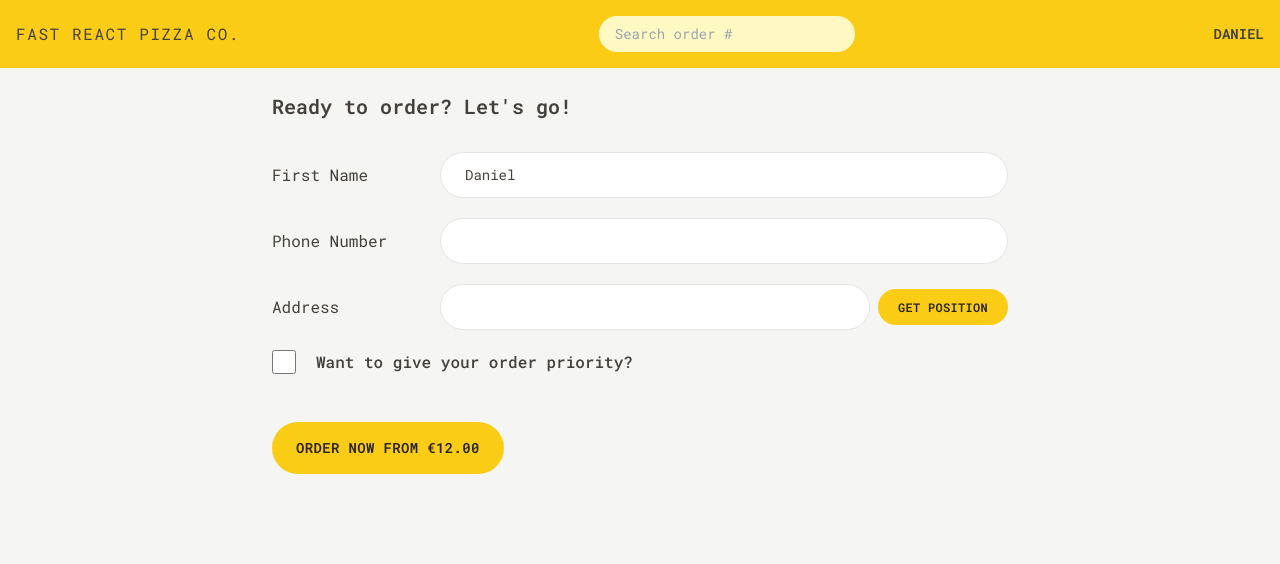
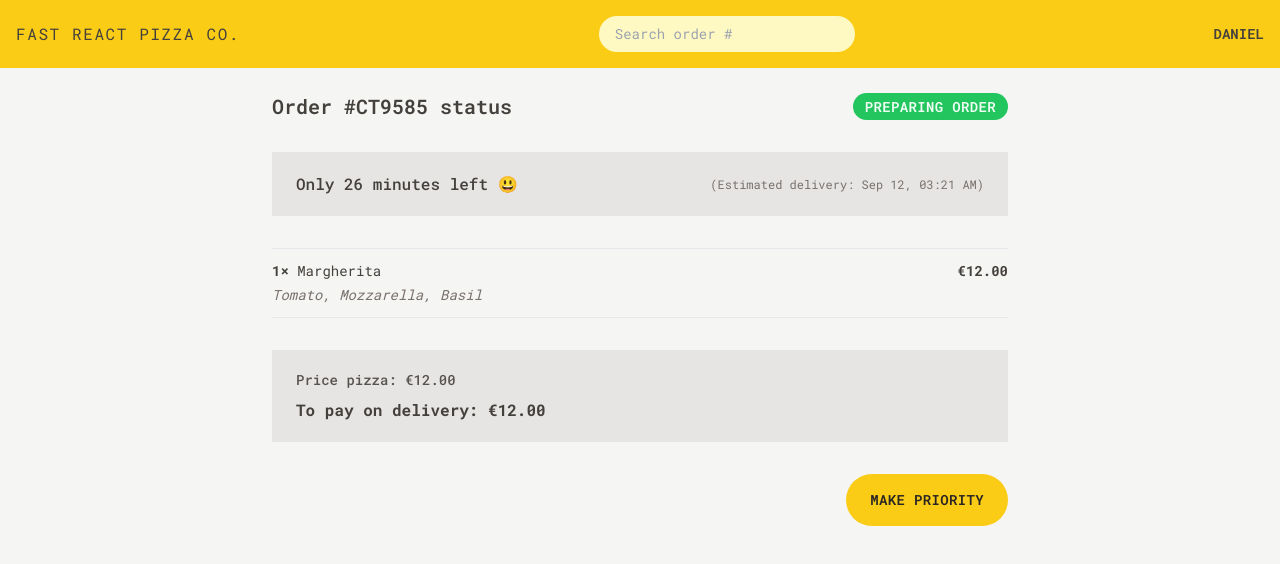
Before and after one commit to DanielArzani/fast-react-pizza, a React (Vite) app: page / in a window 1280 px wide. Shown: the top 564 px of the page. Built offline with nearby package versions, Linux system fonts and the light colour scheme.

Commit message:
create and style the status page

```diff
--- a/src/components/app/App.tsx
+++ b/src/components/app/App.tsx
@@ -1,5 +1,5 @@
 import React from 'react';
-import OrderPage from '../../pages/OrderPage';
+import StatusPage from '../../pages/StatusPage';
 
 /**
  * A pizza ordering application
@@ -7,7 +7,7 @@ import OrderPage from '../../pages/OrderPage';
 function App() {
   return (
     <div className='center relative min-h-full'>
-      <OrderPage />
+      <StatusPage />
     </div>
   );
 }
--- /dev/null
+++ b/src/pages/StatusPage/StatusPage.tsx
@@ -0,0 +1,64 @@
+import React from 'react';
+import Header from '../../components/Header';
+import Main from '../../components/Main';
+
+function StatusPage() {
+  return (
+    <>
+      <Header />
+      <Main>
+        <div className='space-y-8 px-4 py-6'>
+          {/* title */}
+          <div className='flex flex-wrap items-center justify-between gap-2'>
+            <h2 className='text-xl font-semibold'>Order #CT9585 status</h2>
+            <div className='space-x-2'>
+              <span className='rounded-full bg-green-500 px-3 py-1 text-sm font-semibold uppercase tracking-wide text-green-50'>
+                preparing order
+              </span>
+            </div>
+          </div>
+
+          {/* time to delivery */}
+          <div className='flex flex-wrap items-center justify-between gap-2 bg-stone-200 px-6 py-5'>
+            <p className='font-medium'>Only 26 minutes left 😃</p>
+            <p className='text-xs text-stone-500'>
+              (Estimated delivery: Sep 12, 03:21 AM)
+            </p>
+          </div>
+
+          {/* order */}
+          <ul className='dive-stone-200 divide-y border-b border-t'>
+            <li className='space-y-1 py-3'>
+              <div className='flex items-center justify-between gap-4 text-sm'>
+                <p>
+                  <span className='font-bold'>1×</span> Margherita
+                </p>
+                <p className='font-bold'>€12.00</p>
+              </div>
+              <p className='text-sm capitalize italic text-stone-500'>
+                tomato, mozzarella, basil
+              </p>
+            </li>
+          </ul>
+
+          {/* payment price */}
+          <div className='space-y-2 bg-stone-200 px-6 py-5'>
+            <p className='text-sm font-medium text-stone-600'>
+              Price pizza: €12.00
+            </p>
+            <p className='font-bold'>To pay on delivery: €12.00</p>
+          </div>
+
+          {/* make priority */}
+          <form className='text-right'>
+            <button className='inline-block rounded-full bg-yellow-400 px-4 py-3 text-sm font-semibold uppercase tracking-wide text-stone-800 transition-colors duration-300 hover:bg-yellow-300 focus:bg-yellow-300 focus:outline-none focus:ring focus:ring-yellow-300 focus:ring-offset-2 disabled:cursor-not-allowed md:px-6 md:py-4'>
+              Make priority
+            </button>
+          </form>
+        </div>
+      </Main>
+    </>
+  );
+}
+
+export default StatusPage;
--- /dev/null
+++ b/src/pages/StatusPage/index.tsx
@@ -0,0 +1,2 @@
+export * from "./StatusPage";
+export { default } from "./StatusPage";
```
